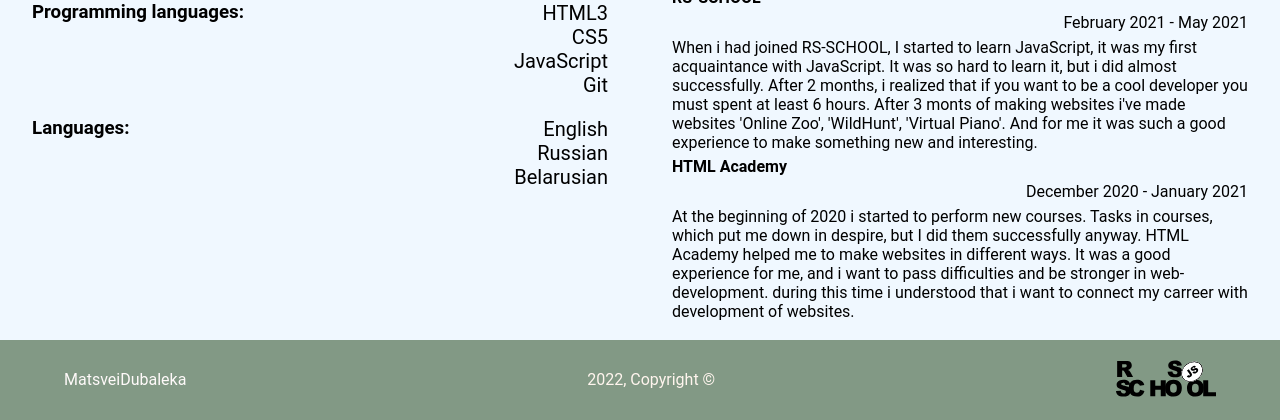
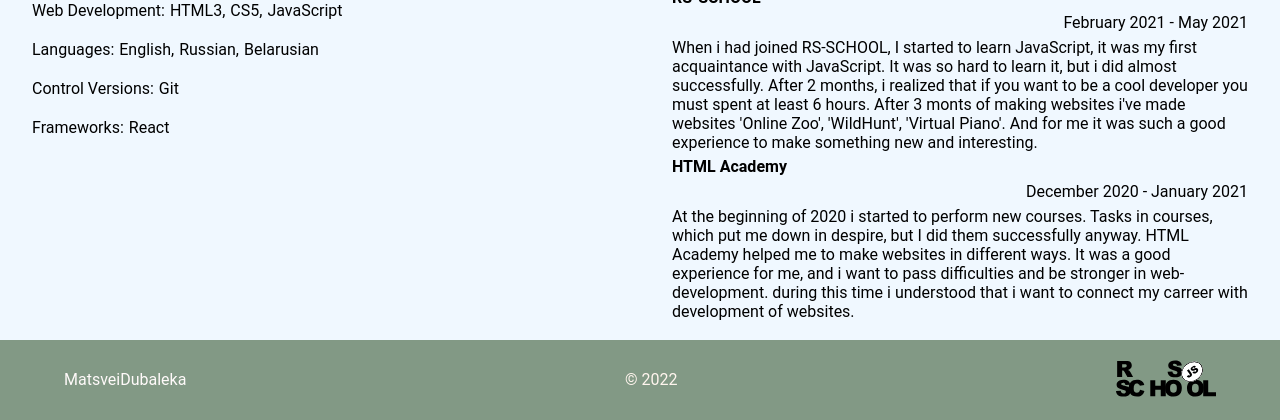
Before and after one commit to MatsveiDubaleka/rsschool-cv, a plain HTML site: page index.html in a window 1280 px wide. Shown: the part 640-1060 px from the top of the page. Drawn offline with Linux system fonts and the light colour scheme.

Commit message:
fix: change copyright

```diff
--- a/index.html
+++ b/index.html
@@ -47,7 +47,7 @@
                             In future i want begin my career like a Web Developer in company and
                             after 5 years grow to TeamLeader.
                             <br>
-                            <b>I extremely motivated to become a good programmist</b></p>
+                            <b>I extremely motivated to become a cool developer</b></p>
                     </div>
                 </div>
             </section>
@@ -75,22 +75,33 @@
                 </div>
                 <div class="main__skills-container container">
                     <div class="skills__programming">
-                        <h3>Programming languages:</h3>
-                        <ul>
-                            <li>HTML3</li>
-                            <li>CS5</li>
+                        <ul class="programming-list list">
+                            <li>Web Development:</li>
+                            <li>HTML3,</li>
+                            <li>CS5,</li>
                             <li>JavaScript</li>
-                            <li>Git</li>
                         </ul>
                     </div>
                     <div class="skills__languages">
-                        <h3>Languages:</h3>
-                        <ul>
-                            <li>English</li>
-                            <li>Russian</li>
+                        <ul class="languages-list list">
+                            <li>Languages:</li>
+                            <li>English,</li>
+                            <li>Russian,</li>
                             <li>Belarusian</li>
                         </ul>
                     </div>
+                    <div class="skills__control-version">
+                      <ul class="control-version-list list">
+                          <li>Control Versions:</li>
+                          <li>Git</li>
+                      </ul>
+                  </div>
+                  <div class="skills__frames">
+                    <ul class="control-frames list">
+                        <li>Frameworks:</li>
+                        <li>React</li>
+                    </ul>
+                </div>
                 </div>
             </section>
         </div>
@@ -187,7 +198,7 @@
     <footer>
         <div class="footer__container">
             <div class="footer-github"><a href="#">MatsveiDubaleka</a></div>
-            <div class="footer-copyright"><p>2022, Copyright &#169;</p></div>
+            <div class="footer-copyright"><p> &#169; 2022</p></div>
             <div class="footer-rsschool"><a href="https://rs.school/js/"><img src="./src/img/rs_school_js.svg" alt="RSSCHOOL"></a></div>
         </div>
     </footer>
--- a/styke.css
+++ b/styke.css
@@ -125,10 +125,6 @@ li > a {
   text-decoration: none;
 }
 
-.skills-list {
-  list-style: circle;
-}
-
 .main__skills-container {
   display: flex;
   flex-direction: column;
@@ -138,12 +134,16 @@ li > a {
 .skills__programming, .skills__languages {
   display: flex;
   flex-direction: row;
-  justify-content: space-between;
+  list-style: none;
 }
 
-.skills__programming > ul, .skills__languages > ul {
-  text-align: right;
-  font-size: 20px;
+.list {
+  display: flex;
+  flex-direction: row;
+}
+
+.list > li {
+  margin-right: 5px;
 }
 
 .main__works-container {
```
